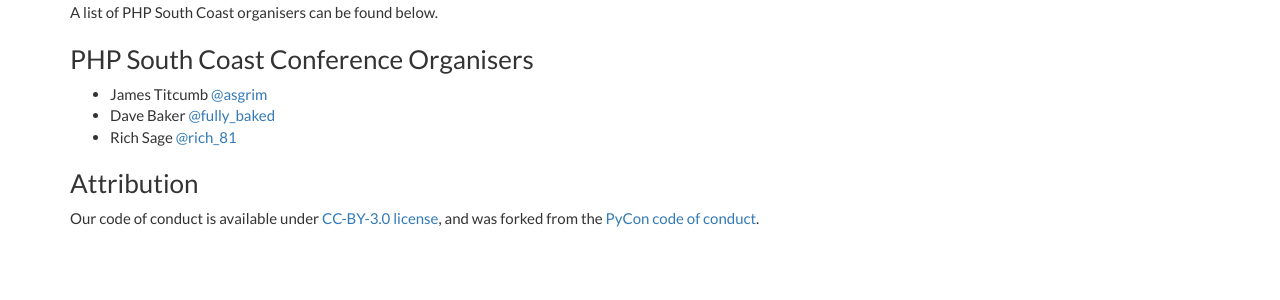
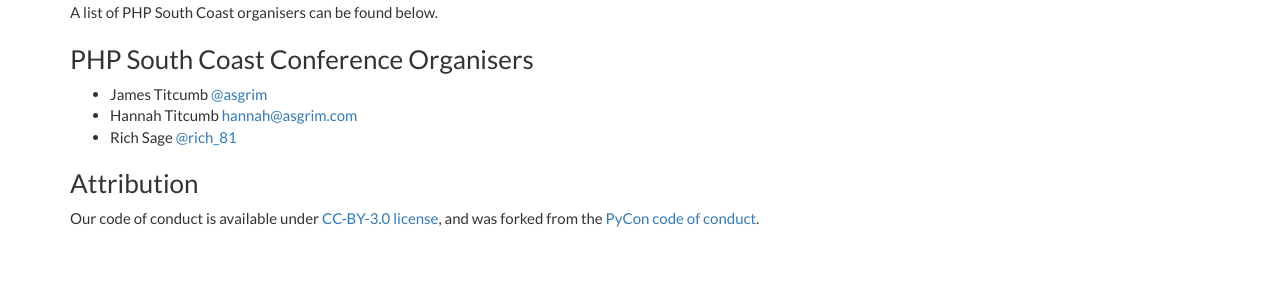
Before and after one commit to phphants/php-south-coast-2016, a Jekyll site: the page built from code-of-conduct.html, in a window 1280 px wide and 900 px high, scrolled down 2506 px. Shown: the part 408-708 px from the top of the window. Built offline with Jekyll 4.4.1, drawn with Linux system fonts in a browser that asks for light colours.

Commit message:
Add Hannah to code of conduct representatives list

```diff
--- a/code-of-conduct.html
+++ b/code-of-conduct.html
@@ -108,9 +108,9 @@
 
             <h3>PHP South Coast Conference Organisers</h3>
             <ul class="styled">
-                <li>James Titcumb <a href="https://twitter.com/asgrim">@asgrim</a></li>
-                <li>Dave Baker <a href="https://twitter.com/fully_baked">@fully_baked</a></li>
-                <li>Rich Sage <a href="https://twitter.com/rich_81">@rich_81</a></li>
+                <li>James Titcumb <a href="https://twitter.com/asgrim" target="_blank">@asgrim</a></li>
+                <li>Hannah Titcumb <a href="mailto:hannah@asgrim.com" target="_blank">hannah@asgrim.com</a></li>
+                <li>Rich Sage <a href="https://twitter.com/rich_81" target="_blank">@rich_81</a></li>
             </ul>
 
             <h3>Attribution</h3>
```
